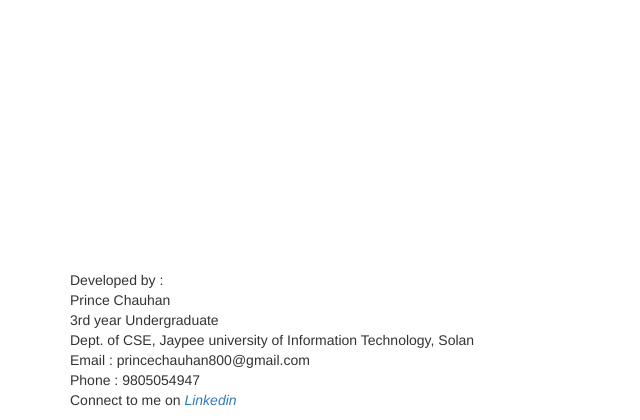
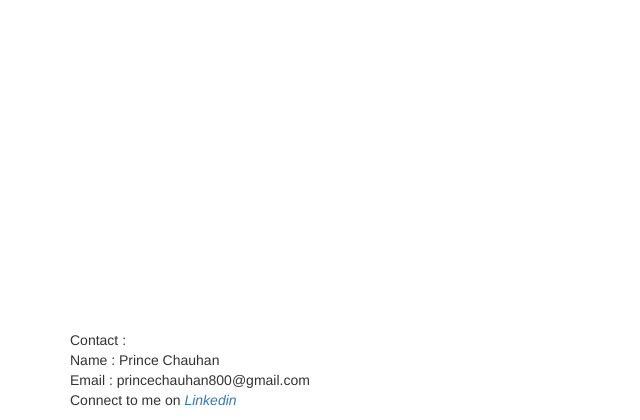
Before and after one commit to chauprin/Major-cities-nearby, a Flask app: page / in a window 1280 px wide. Shown: the part 380-800 px from the top of the page, without its empty margins (0-640 px from the left). Run offline with Flask 2, Linux system fonts and the light colour scheme; some libraries are stand-ins or nearby versions.

Commit message:
updated index page

```diff
--- a/templates/index.html
+++ b/templates/index.html
@@ -49,12 +49,12 @@
 	</form>
 
 	<footer class="footer">
-		Developed by :<br>
-		Prince Chauhan<br>
-		3rd year Undergraduate<br>
-		Dept. of CSE, Jaypee university of Information Technology, Solan<br>
+		<br>
+		<br>
+		<br>
+		Contact : <br>
+		Name : Prince Chauhan<br>
 		Email : princechauhan800@gmail.com<br>
-		Phone : 9805054947<br>
 		<div class="w3l-social">
 			<p>Connect to me on
   			<a href="https://in.linkedin.com/in/princechauhan1" target="_blank"><i class="fa fa-linkedin fa-lg"> Linkedin</i></a></p>
```
